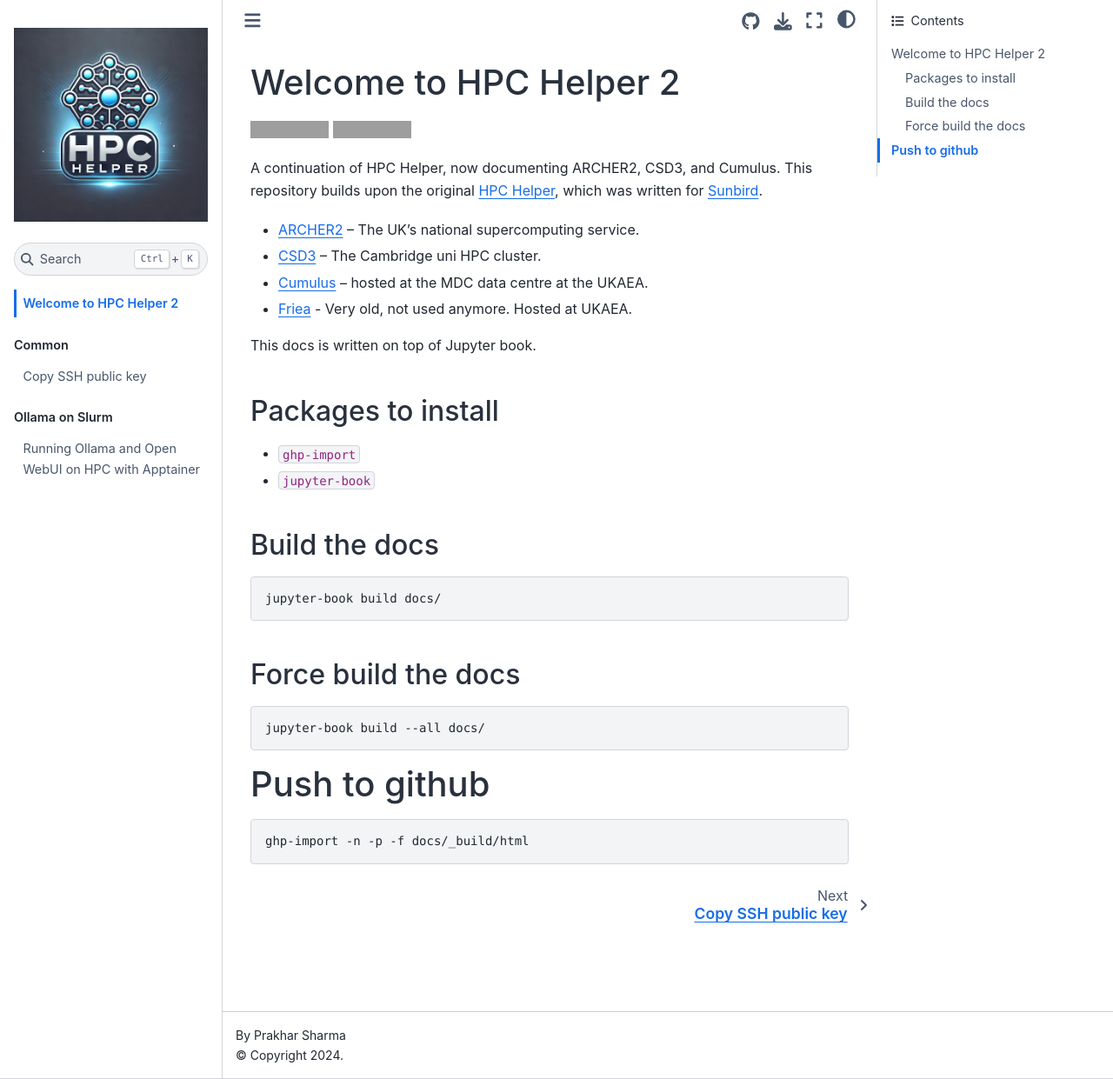
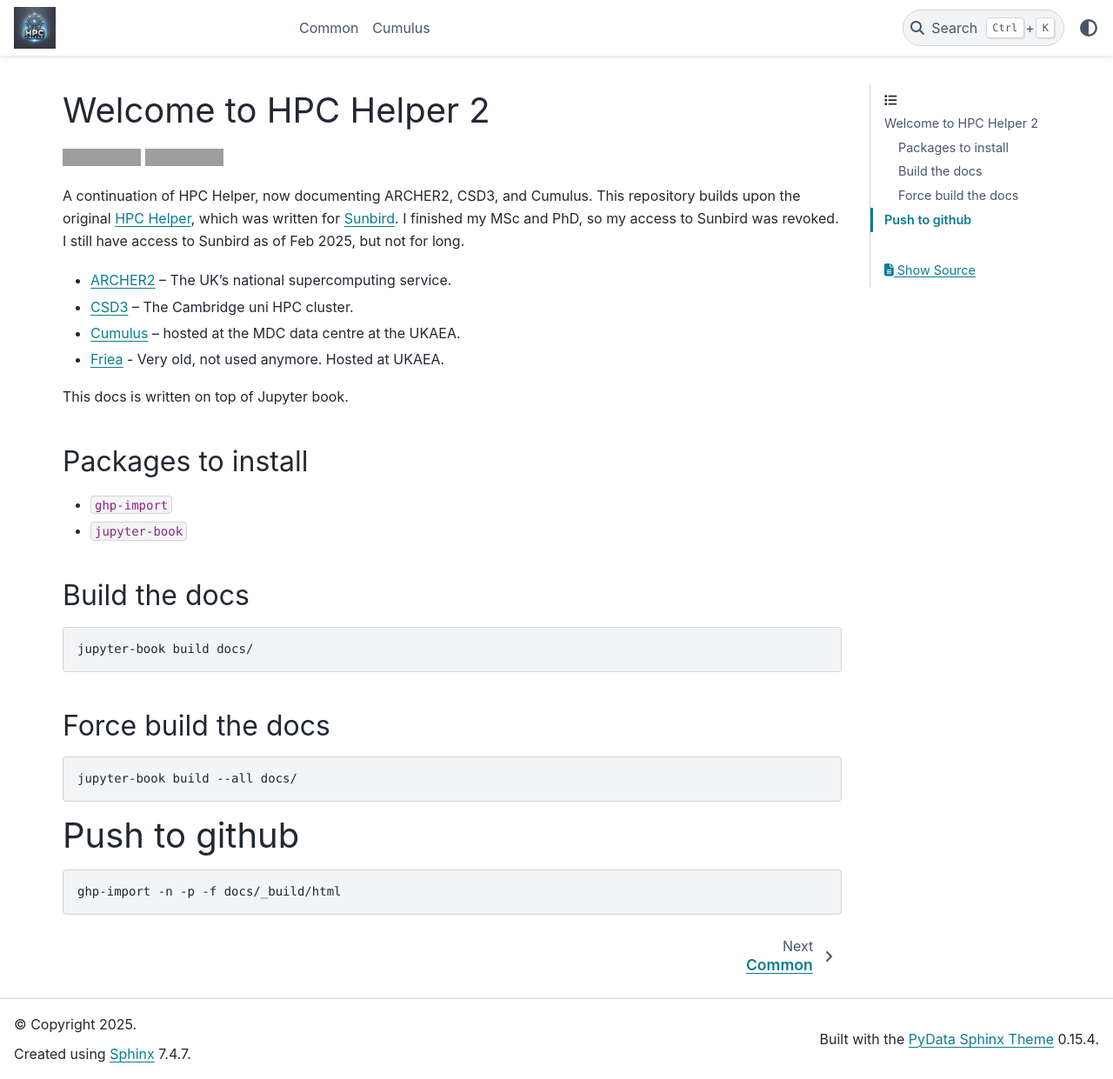
Before and after one commit to praksharma/HPC-Helper-2, a Jupyter Book: the page built from docs/intro.md, in a window 1280 px wide and 1241 px high. Shown: the whole window at 87% size. Built offline with Jupyter Book 1.0.4 settings and Sphinx 7.4.7 and the PyData theme 0.15.4, drawn with Linux system fonts in a browser that asks for light colours; grey boxes are pictures that could not be loaded.

Commit message:
basic pydata theme

```diff
--- a/docs/_config.yml
+++ b/docs/_config.yml
@@ -3,8 +3,13 @@
 
 title: HPC Helper 2
 author: Prakhar Sharma
-copyright: "2024"
+copyright: "2025"
 logo: assets/HPC_Helper_Logo.png
+
+sphinx:
+  config:
+    html_theme: pydata_sphinx_theme
+
 
 # Force re-execution of notebooks on each build.
 # See https://jupyterbook.org/content/execute.html
--- a/docs/_toc.yml
+++ b/docs/_toc.yml
@@ -6,7 +6,12 @@
 parts:
   - caption: Common
     chapters:
-    - file: Common/1. SSH key.md
-  - caption: Ollama on Slurm
+    - file: Common/index.md
+      sections:
+      - file: Common/1. SSH key.md
+      - file: Common/2. LLM-on-slurm.ipynb
+  - caption: Cumulus
     chapters:
-    - file: Common/2. LLM-on-slurm.ipynb
+    - file: Cumulus/index.md
+      sections:
+      - file: Cumulus/1. Rules and jobs.ipynb
--- a/docs/intro.md
+++ b/docs/intro.md
@@ -2,7 +2,7 @@
 
 [![License](https://img.shields.io/badge/License-AGPL_v3-red.svg)](https://github.com/praksharma/DeepINN/blob/main/LICENSE)  [![Jupyter Book Badge](https://jupyterbook.org/badge.svg)](https://praksharma.github.io/HPC-Helper-2/intro.html)
 
-A continuation of HPC Helper, now documenting ARCHER2, CSD3, and Cumulus. This repository builds upon the original [HPC Helper](https://sunbird.readthedocs.io/), which was written for [Sunbird](https://portal.supercomputing.wales/index.php/about-sunbird/).
+A continuation of HPC Helper, now documenting ARCHER2, CSD3, and Cumulus. This repository builds upon the original [HPC Helper](https://sunbird.readthedocs.io/), which was written for [Sunbird](https://portal.supercomputing.wales/index.php/about-sunbird/). I finished my MSc and PhD, so my access to Sunbird was revoked. I still have access to Sunbird as of Feb 2025, but not for long.
 
 * [ARCHER2](https://www.archer2.ac.uk/) – The UK's national supercomputing service.
 * [CSD3](https://docs.hpc.cam.ac.uk/hpc/) – The Cambridge uni HPC cluster.
--- a/requirements.txt
+++ b/requirements.txt
@@ -2,3 +2,4 @@
 matplotlib
 numpy
 ghp-import
+pydata-sphinx-theme
```
Also changed, not shown: README.md (+3 -0 lines), docs/Common/index.md (added, +2 -0 lines), docs/Cumulus/index.md (added, +2 -0 lines), docs/Cumulus/1. Rules and jobs.ipynb (added).
